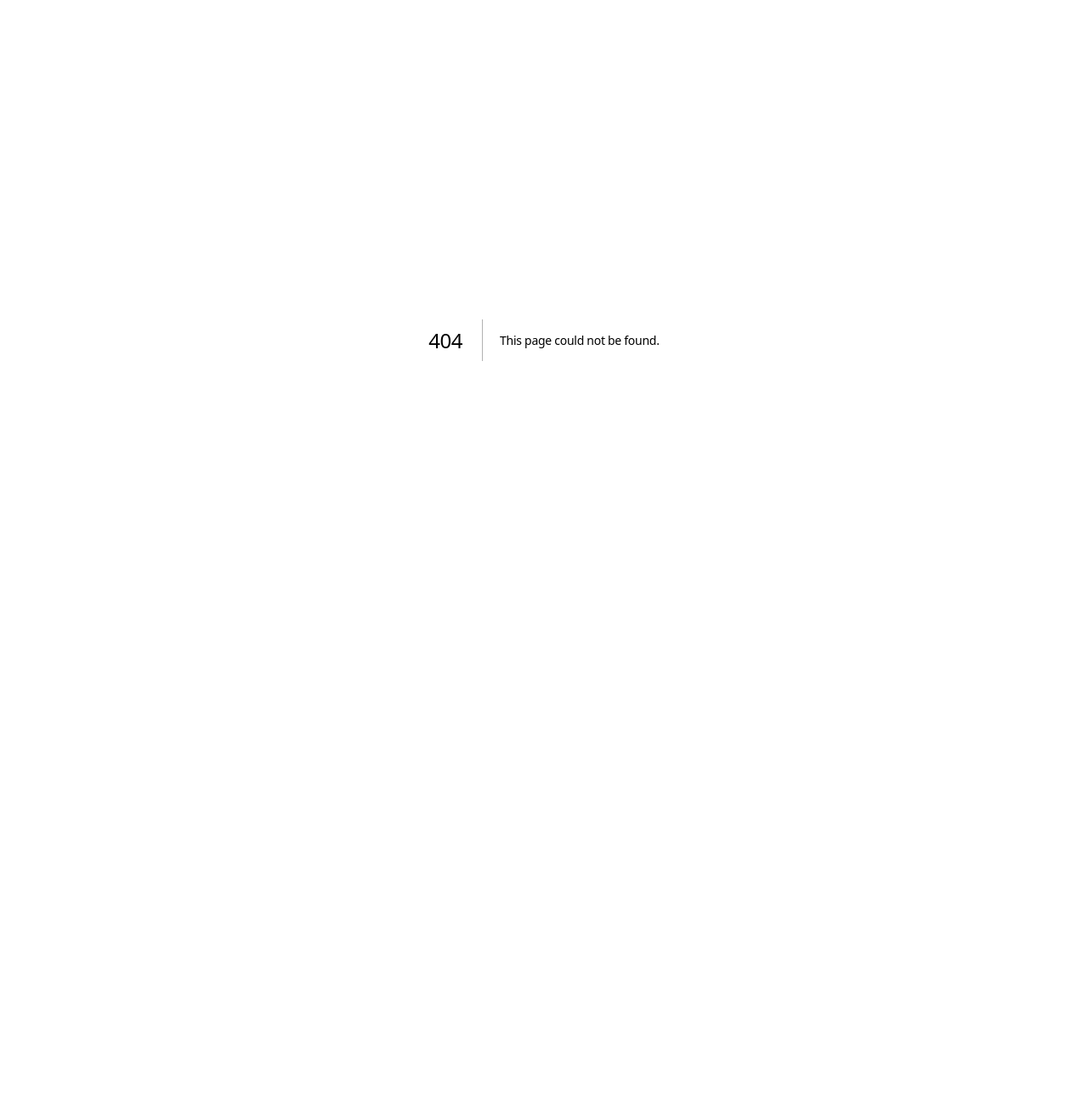
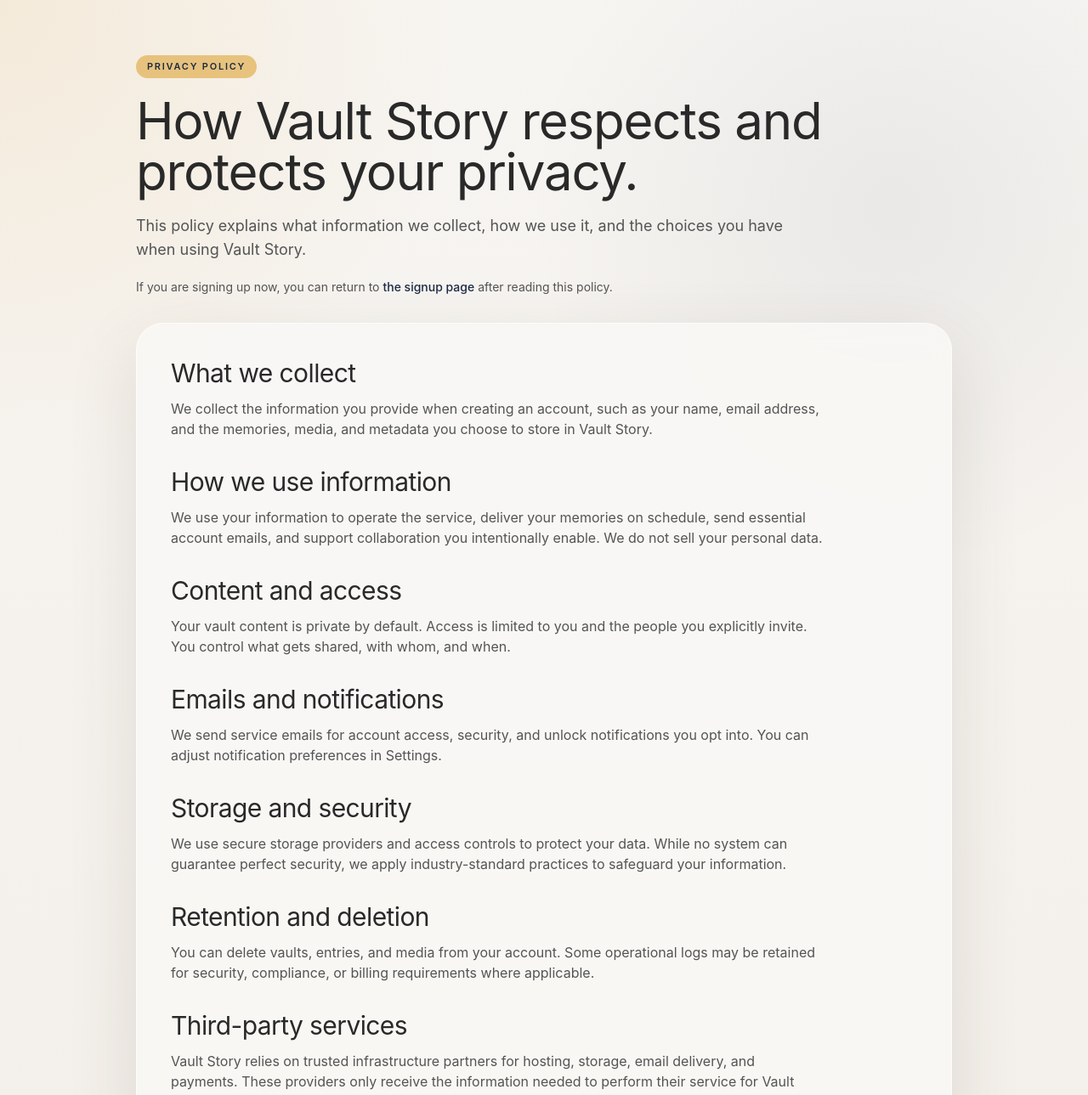
Before and after one commit to Jasonvinnicombe/vaultstory-test, a Next.js app: page /privacy in a window 1280 px wide. Before the commit this address had no page. Shown: the top 1289 px of the page at 85% size. Before the commit the page ends 800 px from the top, so only its background shows below. Built offline with nearby package versions, Linux system fonts and the light colour scheme.

Commit message:
Add privacy policy and storage usage card

```diff
--- a/app/dashboard/page.tsx
+++ b/app/dashboard/page.tsx
@@ -12,6 +12,7 @@ import { getEntryStatus } from "@/lib/entries";
 import { supabaseAdmin } from "@/lib/supabase/admin";
 import { createClient } from "@/lib/supabase/server";
 import { VaultCard } from "@/components/vaults/vault-card";
+import { StorageUsageCard } from "@/components/dashboard/storage-usage";
 
 export default async function DashboardPage({ searchParams }: { searchParams?: Promise<{ onboarding?: string; q?: string }> }) {
   const [resolvedSearchParams, { profile, user, avatarPreviewUrl }] = await Promise.all([
@@ -112,6 +113,8 @@ export default async function DashboardPage({ searchParams }: { searchParams?: P
           })}
         </section>
 
+        <StorageUsageCard />
+
         <section id="vaults" className="space-y-4">
           <Card className="overflow-hidden border-white/60 bg-card/86 shadow-[0_18px_48px_rgba(66,46,31,0.08)]">
             <CardContent className="grid gap-4 p-5 sm:p-6 lg:grid-cols-[minmax(0,1fr)_auto] lg:items-end">
--- /dev/null
+++ b/app/privacy/page.tsx
@@ -0,0 +1,77 @@
+import type { Metadata } from "next";
+import Link from "next/link";
+
+import { Badge } from "@/components/ui/badge";
+import { Card, CardContent } from "@/components/ui/card";
+
+export const metadata: Metadata = {
+  title: "Privacy Policy | Vault Story",
+  description: "Privacy policy for Vault Story.",
+};
+
+const sections = [
+  {
+    title: "What we collect",
+    body: "We collect the information you provide when creating an account, such as your name, email address, and the memories, media, and metadata you choose to store in Vault Story.",
+  },
+  {
+    title: "How we use information",
+    body: "We use your information to operate the service, deliver your memories on schedule, send essential account emails, and support collaboration you intentionally enable. We do not sell your personal data.",
+  },
+  {
+    title: "Content and access",
+    body: "Your vault content is private by default. Access is limited to you and the people you explicitly invite. You control what gets shared, with whom, and when.",
+  },
+  {
+    title: "Emails and notifications",
+    body: "We send service emails for account access, security, and unlock notifications you opt into. You can adjust notification preferences in Settings.",
+  },
+  {
+    title: "Storage and security",
+    body: "We use secure storage providers and access controls to protect your data. While no system can guarantee perfect security, we apply industry-standard practices to safeguard your information.",
+  },
+  {
+    title: "Retention and deletion",
+    body: "You can delete vaults, entries, and media from your account. Some operational logs may be retained for security, compliance, or billing requirements where applicable.",
+  },
+  {
+    title: "Third-party services",
+    body: "Vault Story relies on trusted infrastructure partners for hosting, storage, email delivery, and payments. These providers only receive the information needed to perform their service for Vault Story.",
+  },
+  {
+    title: "Contact",
+    body: "For privacy questions, contact us at support@vaultstory.app. We will respond as quickly as we can.",
+  },
+] as const;
+
+export default function PrivacyPolicyPage() {
+  return (
+    <main className="mx-auto min-h-screen max-w-5xl px-6 py-16 lg:px-8">
+      <div className="space-y-8">
+        <div className="space-y-5">
+          <Badge className="bg-secondary/85">Privacy Policy</Badge>
+          <h1 className="max-w-4xl font-display text-5xl leading-tight text-foreground sm:text-6xl">
+            How Vault Story respects and protects your privacy.
+          </h1>
+          <p className="max-w-3xl text-base leading-8 text-muted-foreground sm:text-lg">
+            This policy explains what information we collect, how we use it, and the choices you have when using Vault Story.
+          </p>
+          <p className="text-sm text-muted-foreground">
+            If you are signing up now, you can return to <Link href="/signup" className="font-medium text-primary underline-offset-4 hover:underline">the signup page</Link> after reading this policy.
+          </p>
+        </div>
+
+        <Card className="overflow-hidden border-white/60 bg-card/90 shadow-[0_28px_84px_rgba(66,46,31,0.12)]">
+          <CardContent className="space-y-8 p-8 sm:p-10">
+            {sections.map((section) => (
+              <section key={section.title} className="space-y-3">
+                <h2 className="font-display text-2xl text-foreground sm:text-3xl">{section.title}</h2>
+                <p className="max-w-3xl text-sm leading-8 text-muted-foreground sm:text-base">{section.body}</p>
+              </section>
+            ))}
+          </CardContent>
+        </Card>
+      </div>
+    </main>
+  );
+}
--- /dev/null
+++ b/components/dashboard/storage-usage.tsx
@@ -0,0 +1,113 @@
+"use client";
+
+import { useEffect, useMemo, useState } from "react";
+
+import { Card, CardContent } from "@/components/ui/card";
+
+type StorageQuotaResponse = {
+  allowed: boolean;
+  quotaGb?: number;
+  usedBytes?: number;
+  message?: string;
+};
+
+function formatGb(value: number) {
+  return `${value.toFixed(value >= 10 ? 0 : 1)}GB`;
+}
+
+export function StorageUsageCard() {
+  const [data, setData] = useState<StorageQuotaResponse | null>(null);
+  const [error, setError] = useState<string | null>(null);
+
+  useEffect(() => {
+    let active = true;
+
+    async function load() {
+      try {
+        const response = await fetch("/api/storage/quota", {
+          method: "POST",
+          headers: { "Content-Type": "application/json" },
+          body: JSON.stringify({ additionalBytes: 0 }),
+        });
+
+        const payload = (await response.json()) as StorageQuotaResponse;
+        if (!active) return;
+
+        if (!response.ok) {
+          setError(payload.message ?? "Unable to load storage usage.");
+          return;
+        }
+
+        setData(payload);
+      } catch (err) {
+        if (!active) return;
+        setError(err instanceof Error ? err.message : "Unable to load storage usage.");
+      }
+    }
+
+    load();
+    return () => {
+      active = false;
+    };
+  }, []);
+
+  const usage = useMemo(() => {
+    const quotaGb = data?.quotaGb;
+    const usedBytes = data?.usedBytes ?? 0;
+    if (!quotaGb || !Number.isFinite(quotaGb)) {
+      return {
+        unlimited: true,
+        usedGb: usedBytes / (1024 * 1024 * 1024),
+        percent: 0,
+        remainingGb: null as number | null,
+      };
+    }
+
+    const usedGb = usedBytes / (1024 * 1024 * 1024);
+    const percent = Math.min(100, (usedGb / quotaGb) * 100);
+    const remainingGb = Math.max(0, quotaGb - usedGb);
+    return { unlimited: false, usedGb, percent, remainingGb };
+  }, [data]);
+
+  return (
+    <Card className="overflow-hidden border-white/60 bg-card/86 shadow-[0_18px_48px_rgba(66,46,31,0.08)]">
+      <CardContent className="space-y-4 p-6 sm:p-7">
+        <div className="space-y-2">
+          <p className="text-xs uppercase tracking-[0.22em] text-muted-foreground">Storage</p>
+          <h3 className="font-display text-2xl text-foreground">Storage usage</h3>
+          <p className="text-sm leading-6 text-muted-foreground">
+            Track how much of your plan storage is still available.
+          </p>
+        </div>
+
+        {error ? (
+          <p className="text-sm text-destructive">{error}</p>
+        ) : data ? (
+          <div className="space-y-3">
+            <div className="flex flex-wrap items-center justify-between gap-2 text-sm text-muted-foreground">
+              <span>{usage.unlimited ? "Unlimited plan" : `${formatGb(usage.usedGb)} used`}</span>
+              {usage.unlimited ? (
+                <span>{formatGb(usage.usedGb)} used so far</span>
+              ) : (
+                <span>{formatGb(usage.remainingGb ?? 0)} remaining</span>
+              )}
+            </div>
+            <div className="h-3 w-full overflow-hidden rounded-full bg-secondary/25">
+              <div
+                className="h-full rounded-full bg-primary transition-[width] duration-500"
+                style={{ width: usage.unlimited ? "12%" : `${usage.percent}%` }}
+              />
+            </div>
+            {!usage.unlimited ? (
+              <p className="text-xs uppercase tracking-[0.18em] text-muted-foreground">
+                {formatGb(usage.usedGb)} of {formatGb(data.quotaGb ?? 0)} used
+              </p>
+            ) : null}
+          </div>
+        ) : (
+          <p className="text-sm text-muted-foreground">Loading storage usage...</p>
+        )}
+      </CardContent>
+    </Card>
+  );
+}
--- a/components/layout/site-footer.tsx
+++ b/components/layout/site-footer.tsx
@@ -27,6 +27,7 @@ const footerGroups = [
     links: [
       { href: "/login", label: "Log in" },
       { href: "/signup", label: "Create account" },
+      { href: "/privacy", label: "Privacy policy" },
       { href: "/pricing", label: "Membership options" },
       { href: "/reviews", label: "Stories" },
       { href: "/support", label: "Contact support" },
@@ -76,6 +77,7 @@ export function SiteFooter() {
             <Link href="/pricing" className="transition-colors hover:text-foreground">Pricing</Link>
             <Link href="/reviews" className="transition-colors hover:text-foreground">Reviews</Link>
             <Link href="/faq" className="transition-colors hover:text-foreground">FAQ</Link>
+            <Link href="/privacy" className="transition-colors hover:text-foreground">Privacy</Link>
             <Link href="/support" className="transition-colors hover:text-foreground">Support</Link>
             <Link href="/login" className="transition-colors hover:text-foreground">Log in</Link>
             <Link href="/signup" className="transition-colors hover:text-foreground">Create account</Link>
```
